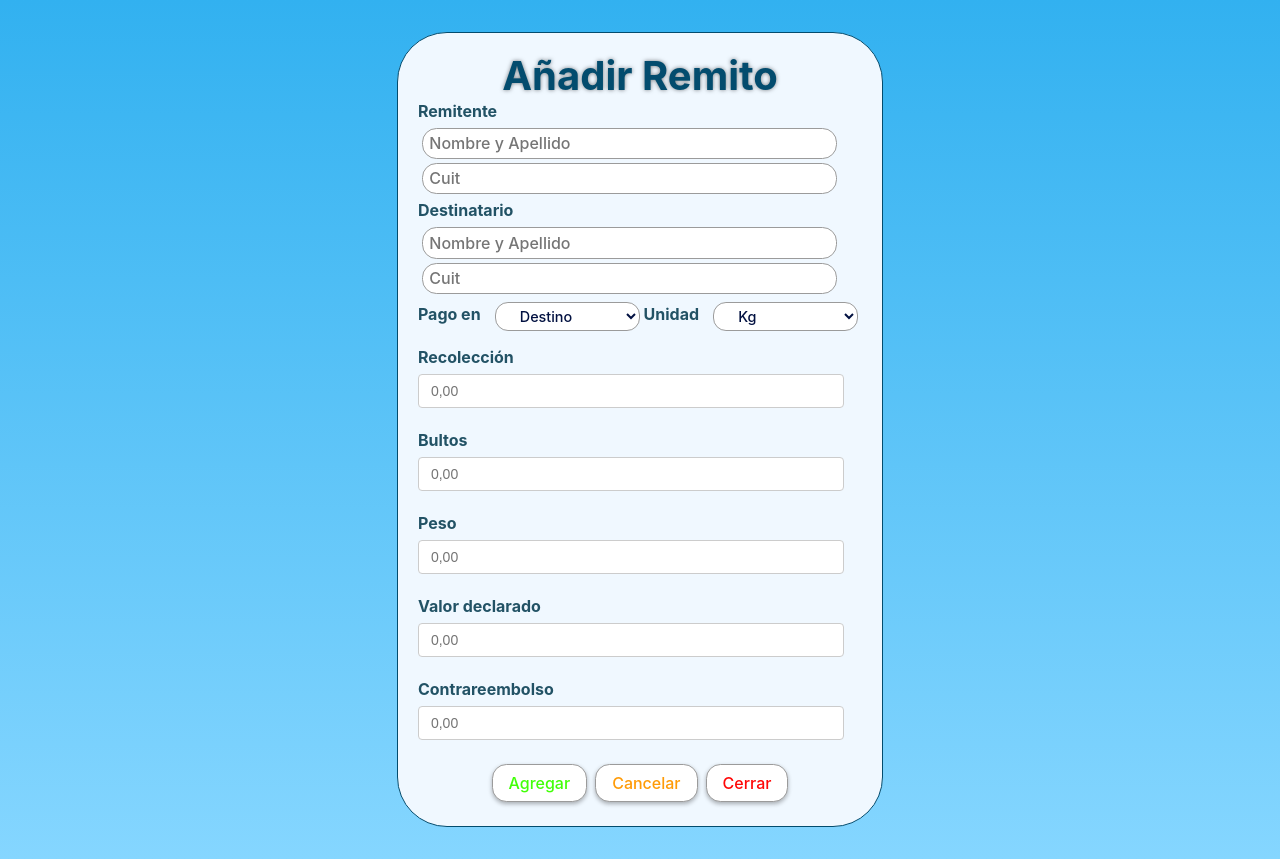
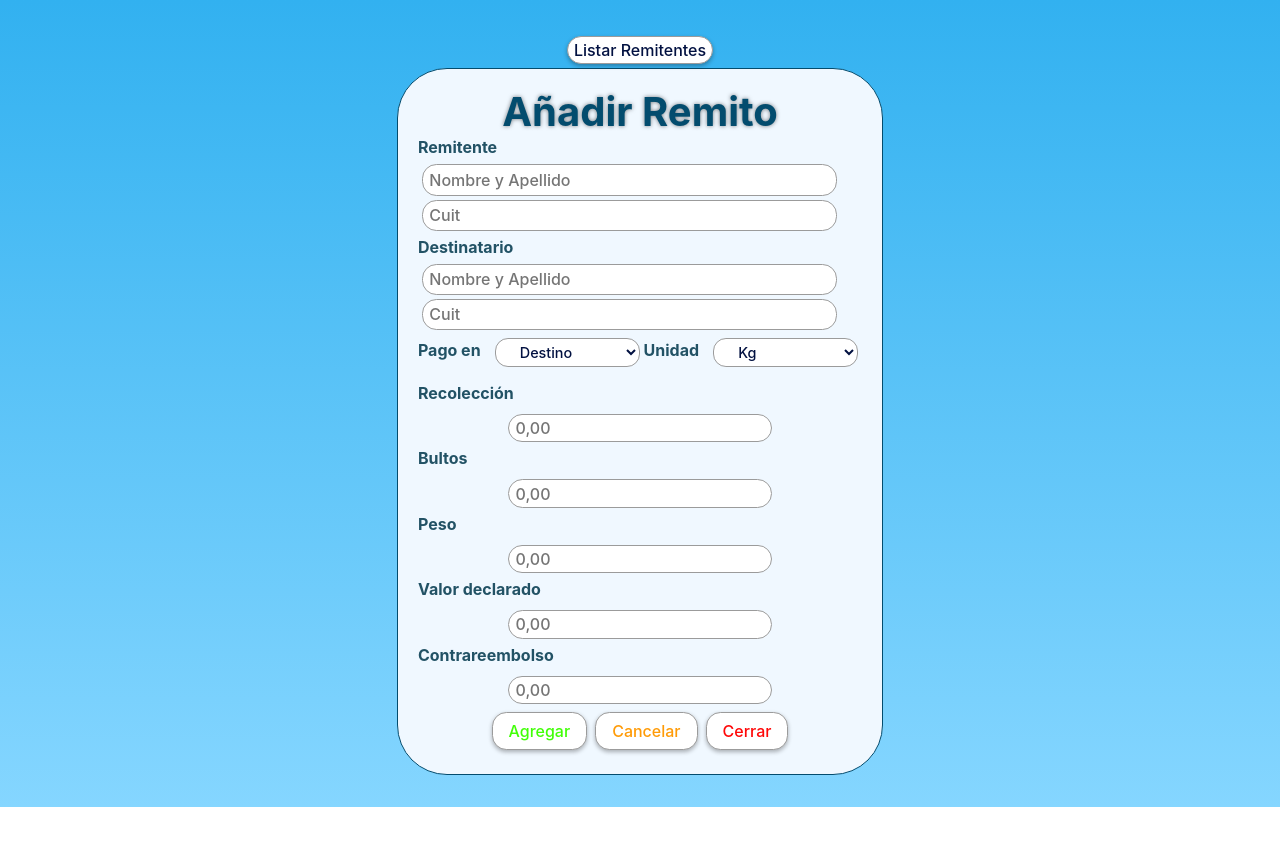
Before and after one commit to lucatass/SiroTransportesFrontEnd, a React (Vite) app: page / in a window 1280 px wide. After the commit the page ends 807 px from the top, so only its background shows below. Built offline with nearby package versions, Linux system fonts and the light colour scheme.

Commit message:
valores de remitente insertados en el formulario

```diff
--- a/src/App.tsx
+++ b/src/App.tsx
@@ -1,10 +1,11 @@
 import { RemitosForm } from "./components/RemitosForm";
+import RemitoParent from "./components/RemitoParent";
 import './App.css';
 
 function App(){
   return (
     <div>
-      <RemitosForm />
+      <RemitoParent />
     </div>
   )
 }
--- a/src/components/RemitenteForm.tsx
+++ /dev/null
@@ -1,25 +0,0 @@
-import React from 'react'
-import { UseFormRegister } from "react-hook-form"
-import { FormValues } from './RemitoFormValues';
-
-interface RemitenteFormProps {
-    register: UseFormRegister<FormValues>;
-}
-
-const RemitenteForm: React.FC<RemitenteFormProps> = ({ register }) => {
-    return (
-        <div>
-            <label htmlFor="remitente">Remitente</label>
-            <input type="text" id="remitenteNombre" placeholder='Nombre y Apellido'
-            {...register("remitenteNombre",{
-                required:"El nombre es requerido (;_;)",
-            })} />
-            <input type="text" id="remitenteCuit" placeholder='Cuit'
-            {...register("remitenteCuit",{
-                required:"El cuit es requerido (;_;)",
-            })} />
-        </div>
-    )
-}
-
-export default RemitenteForm
--- /dev/null
+++ b/src/components/RemitentesList.css
@@ -0,0 +1,41 @@
+.remitentesListContainer {
+    position: relative;
+    z-index: 1;
+}
+
+.remitentesList {
+    position: fixed; /* Fixed to cover the entire viewport */
+    top: 0;
+    left: 0;
+    width: 100%;
+    height: 100%;
+    display: flex;
+    align-items: center;
+    justify-content: center;
+    background-color: rgba(0, 0, 0, 0.5); /* Semi-transparent overlay */
+    z-index: 1000; /* On top of other elements */
+}
+
+.remitentesList ul {
+    list-style: none;
+    padding: 0;
+}
+
+.remitentesList li {
+    margin: 10px 0;
+}
+
+.remitentesList .popup {
+    background-color: white;
+    padding: 20px;
+    border-radius: 10px;
+    box-shadow: 0 4px 8px rgba(0, 0, 0, 0.2);
+    width: 80%;
+    max-width: 600px;
+    z-index: 1001;
+}
+
+.selectedRemitente {
+    margin-top: 20px;
+    text-align: center;
+}
--- /dev/null
+++ b/src/components/RemitentesList.tsx
@@ -0,0 +1,50 @@
+import React, { useState } from 'react';
+import './RemitosForm.css';
+
+interface Remitente {
+    id: number;
+    nombre: string;
+    cuit: string;
+}
+
+interface RemitentesListProps {
+    remitentesData: Remitente[];
+    setSelectedRemitente: (remitente: { nombre: string; cuit: string } | null) => void;
+}
+
+export const RemitentesList = ({ remitentesData, setSelectedRemitente }: RemitentesListProps) => {
+    const [showList, setShowList] = useState(false);
+
+    const handleClick = () => {
+        setShowList(!showList);
+    }
+
+    const handleRemitenteClick = (remitente: Remitente) => {
+        setSelectedRemitente(remitente);
+        setShowList(false); // Close the list after selection
+    }
+
+    return (
+        <div className='remitentesListContainer'>
+            <button onClick={handleClick}>Listar Remitentes</button>
+            {showList && (
+                <div className='remitentesList'>
+                    <div className='popup'>
+                        <ul>
+                            {remitentesData.map((remitente) => (
+                                <li key={remitente.id}>
+                                    <button onClick={() => handleRemitenteClick(remitente)}>
+                                        {remitente.nombre}
+                                    </button>
+                                </li>
+                            ))}
+                        </ul>
+                        <button onClick={handleClick}>Cerrar</button>
+                    </div>
+                </div>
+            )}
+        </div>
+    );
+}
+
+export default RemitentesList;
--- /dev/null
+++ b/src/components/RemitoParent.tsx
@@ -0,0 +1,18 @@
+import { useState } from 'react';
+import RemitentesList from './RemitentesList';
+import RemitosForm from './RemitosForm';
+import remitentesData from './remitentesData.json';
+import './RemitosForm.css';
+
+export const CommonParentComponent = () => {
+    const [selectedRemitente, setSelectedRemitente] = useState<{ nombre: string, cuit: string } | null>(null);
+
+    return (
+        <div>
+            <RemitentesList remitentesData={remitentesData} setSelectedRemitente={setSelectedRemitente} />
+            <RemitosForm selectedRemitente={selectedRemitente} />
+        </div>
+    );
+}
+
+export default CommonParentComponent;
--- a/src/components/RemitosForm.tsx
+++ b/src/components/RemitosForm.tsx
@@ -1,33 +1,61 @@
-import { useForm } from "react-hook-form"
-import { DevTool } from "@hookform/devtools"
-import './RemitosForm.css'
-import RemitenteForm from './RemitenteForm';
+import React, { useEffect } from 'react';
+import { useForm } from "react-hook-form";
+import { DevTool } from "@hookform/devtools";
+import './RemitosForm.css';
 import { FormValues } from './RemitoFormValues';
 
+interface RemitosFormProps {
+    selectedRemitente: { nombre: string, cuit: string } | null;
+}
 
-export const RemitosForm = () => {
-    const form = useForm<FormValues>()
-    const { register, control, handleSubmit } = form
-    const onSubmit = (data: FormValues) => {
-        console.log("form submitted (๑˃ᴗ˂)ﻭ", data)
-    }
+export const RemitosForm = ({ selectedRemitente }: RemitosFormProps) => {
+    const form = useForm<FormValues>();
+    const { register, control, handleSubmit, setValue } = form;
+
+    const handleSearch = (query: string) => {};
+
+    const onSubmit = (data: FormValues) => {};
+
+    // Update form inputs when a remitente is selected
+    useEffect(() => {
+        if (selectedRemitente) {
+            setValue('remitenteNombre', selectedRemitente.nombre);
+            setValue('remitenteCuit', selectedRemitente.cuit);
+        }
+    }, [selectedRemitente, setValue]);
 
     return (
         <div className="RemitosForm">
             <form onSubmit={handleSubmit(onSubmit)}>
                 <h1>Añadir Remito</h1>
 
-                <RemitenteForm register={register} />
+                <label htmlFor="remitente">Remitente</label>
+                <input
+                    type="text"
+                    id="remitenteNombre"
+                    placeholder='Nombre y Apellido'
+                    {...register("remitenteNombre", { required: "El nombre es requerido" })}
+                />
+                <input
+                    type="text"
+                    id="remitenteCuit"
+                    placeholder='Cuit'
+                    {...register("remitenteCuit", { required: "El cuit es requerido" })}
+                />
 
                 <label htmlFor="destinatario">Destinatario</label>
-                <input type="text" id="destinatarioNombre" placeholder='Nombre y Apellido'
-                {...register("destinatarioNombre",{
-                    required:"El nombre es requerido (;_;)",
-                })}/>
-                <input type="text" id="destinatarioCuit" placeholder='Cuit'
-                {...register("destinatarioCuit",{
-                    required:"El cuit es requerido (;_;)",
-                })} />
+                <input
+                    type="text"
+                    id="destinatarioNombre"
+                    placeholder='Nombre y Apellido'
+                    {...register("destinatarioNombre", { required: "El nombre es requerido" })}
+                />
+                <input
+                    type="text"
+                    id="destinatarioCuit"
+                    placeholder='Cuit'
+                    {...register("destinatarioCuit", { required: "El cuit es requerido" })}
+                />
 
                 <div className="pagoEn">
                     <label htmlFor="pagoEn">Pago en</label>
@@ -48,36 +76,46 @@ export const RemitosForm = () => {
 
                 <div>
                     <label htmlFor="recolección">Recolección</label>
-                    <input type="number" id="recolección" placeholder='0,00'
-                    {...register("recolección",{
-                        valueAsNumber: true
-                    })}/>
+                    <input
+                        type="numeric"
+                        id="recolección"
+                        placeholder='0,00'
+                        {...register("recolección", { valueAsNumber: true })}
+                    />
 
                     <label htmlFor="bultos">Bultos</label>
-                    <input type="number" id="bultos" placeholder='0,00'
-                    {...register("bultos",{
-                        valueAsNumber: true
-                    })}/>
+                    <input
+                        type="numeric"
+                        id="bultos"
+                        placeholder='0,00'
+                        {...register("bultos", { valueAsNumber: true })}
+                    />
 
                     <label htmlFor="peso">Peso</label>
-                    <input type="number" id="peso" placeholder='0,00'
-                    {...register("peso",{
-                        valueAsNumber: true
-                    })}/>
+                    <input
+                        type="numeric"
+                        id="peso"
+                        placeholder='0,00'
+                        {...register("peso", { valueAsNumber: true })}
+                    />
 
                     <label htmlFor="valorDeclarado">Valor declarado</label>
-                    <input type="number" id="valorDeclarado" placeholder='0,00'
-                    {...register("valorDeclarado",{
-                        valueAsNumber: true
-                    })} />
+                    <input
+                        type="numeric"
+                        id="valorDeclarado"
+                        placeholder='0,00'
+                        {...register("valorDeclarado", { valueAsNumber: true })}
+                    />
                 </div>
 
                 <div>
                     <label htmlFor="contrareembolso">Contrareembolso</label>
-                    <input type="number" id="contrareembolso" placeholder='0,00'
-                    {...register("contrareembolso",{
-                        valueAsNumber: true
-                    })} />
+                    <input
+                        type="numeric"
+                        id="contrareembolso"
+                        placeholder='0,00'
+                        {...register("contrareembolso", { valueAsNumber: true })}
+                    />
                 </div>
 
                 <button className="agregar" type="submit">Agregar</button>
@@ -86,5 +124,7 @@ export const RemitosForm = () => {
             </form>
             <DevTool control={control} />
         </div>
-    )
+    );
 }
+
+export default RemitosForm;
--- /dev/null
+++ b/src/components/remitentesData.json
@@ -0,0 +1,42 @@
+[
+    {
+    "id": 1,
+    "nombre": "Merrill Inchley",
+    "cuit": "62808074908"
+  }, {
+    "id": 2,
+    "nombre": "Arline Kersley",
+    "cuit": "65998181978"
+  }, {
+    "id": 3,
+    "nombre": "Smith Haxley",
+    "cuit": "49214623613"
+  }, {
+    "id": 4,
+    "nombre": "Ryann Briar",
+    "cuit": "41872348914"
+  }, {
+    "id": 5,
+    "nombre": "Renell Morrell",
+    "cuit": "11164910231"
+  }, {
+    "id": 6,
+    "nombre": "Zara Abys",
+    "cuit": "68821056351"
+  }, {
+    "id": 7,
+    "nombre": "Rosie Magowan",
+    "cuit": "84104170375"
+  }, {
+    "id": 8,
+    "nombre": "Piotr Caccavella",
+    "cuit": "37799394346"
+  }, {
+    "id": 9,
+    "nombre": "Lorin Pude",
+    "cuit": "14690954728"
+  }, {
+    "id": 10,
+    "nombre": "Victoir Annear",
+    "cuit": "61908523692"
+  }]
--- a/src/main.tsx
+++ b/src/main.tsx
@@ -2,6 +2,7 @@ import React from 'react'
 import ReactDOM from 'react-dom/client'
 import App from './App.tsx'
 import './index.css'
+
 
 ReactDOM.createRoot(document.getElementById('root')!).render(
   <React.StrictMode>
--- a/tsconfig.json
+++ b/tsconfig.json
@@ -20,6 +20,6 @@
     "noUnusedParameters": true,
     "noFallthroughCasesInSwitch": true
   },
-  "include": ["src"],
+  "include": ["src", ".", "js"],
   "references": [{ "path": "./tsconfig.node.json" }]
 }
```
Also changed, not shown: src/components/data.d.ts (added, +7 -0 lines).
